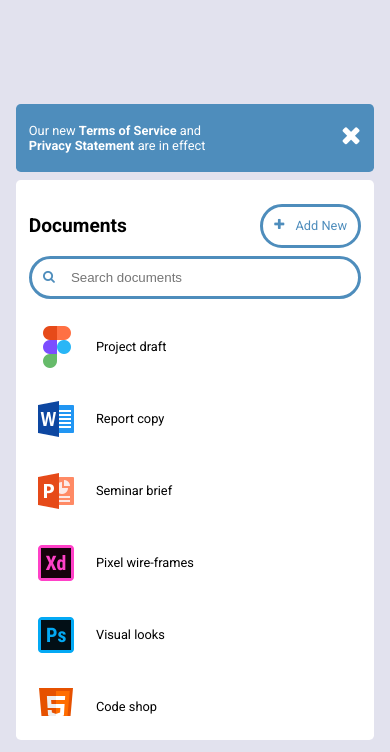
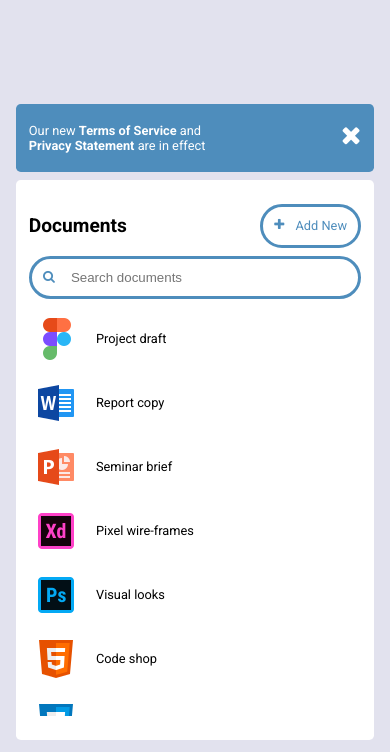
Before and after one commit to devanike/Document-App, a plain HTML site: page index.html in a window 390 px wide. Drawn offline with Linux system fonts and the light colour scheme.

Commit message:
another commit

```diff
--- a/style.css
+++ b/style.css
@@ -227,7 +227,7 @@ section {
     }
 
     .list ul li {
-        margin: .5rem auto;
+        margin: 0 auto;
     }
 
     .doc {
```
